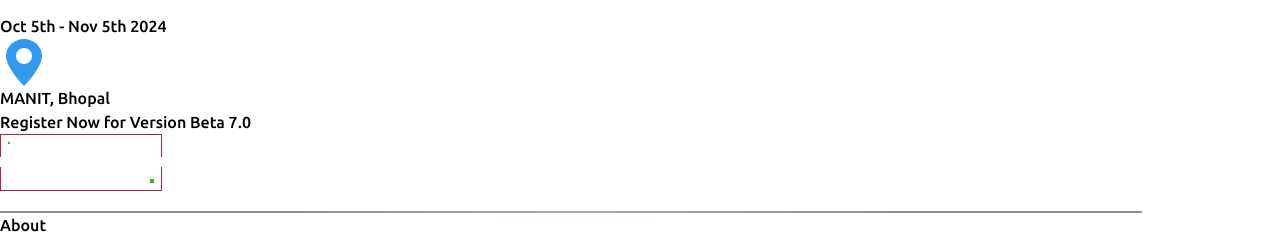
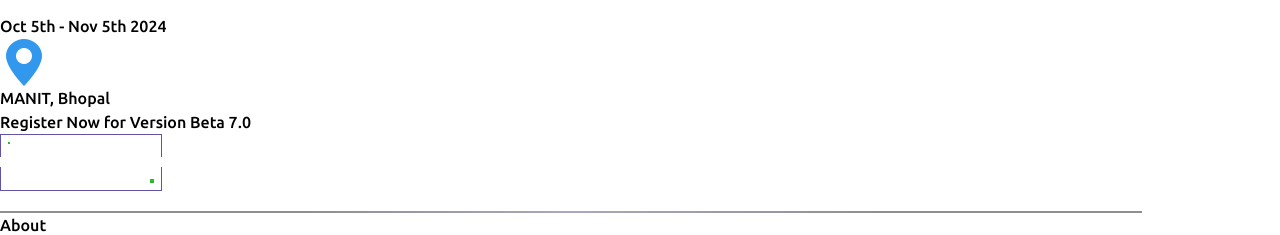
Before and after one commit to pm-8/Version-Beta-Main, a React (Vite) app: page / in a window 1280 px wide. Shown: the part 1202-1437 px from the top of the page. Built offline with nearby package versions, Linux system fonts and the light colour scheme.

Commit message:
Update Button.css

```diff
--- a/src/Components/Nested Components/Button/Button.css
+++ b/src/Components/Nested Components/Button/Button.css
@@ -23,7 +23,7 @@
   right: 0;
   left: 0;
   height: calc(50% - 5px);
-  border: 1px solid #b0253c;
+  border: 1px solid #6054aa;
   transition: all 0.15s ease;
 }
 
```
